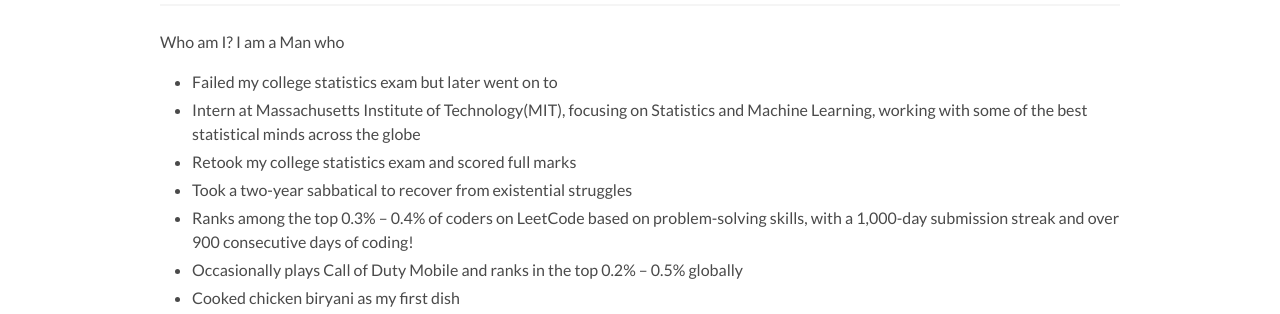
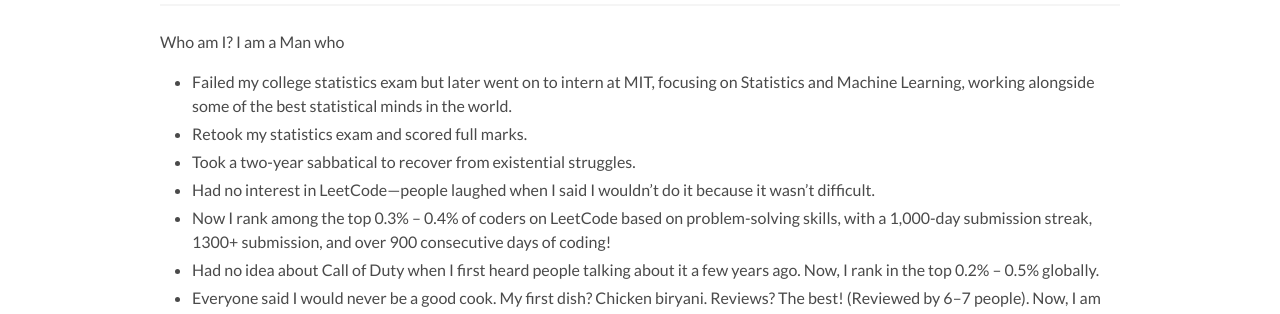
Before and after one commit to krdivyamani/portfolio, a plain HTML site: page index.html in a window 1280 px wide. Shown: the part 485-799 px from the top of the page. Drawn offline with Linux system fonts and the light colour scheme.

Commit message:
Update index.html
Edited about me

```diff
--- a/index.html
+++ b/index.html
@@ -65,13 +65,13 @@
       <div class="content">
         <p>Who am I? I am a Man who</p>
           <ul>
-            <li>Failed my college statistics exam but later went on to</li>
-            <li>Intern at Massachusetts Institute of Technology(MIT), focusing on Statistics and Machine Learning, working with some of the best statistical minds across the globe</li>
-            <li>Retook my college statistics exam and scored full marks</li>
-            <li>Took a two-year sabbatical to recover from existential struggles</li>
-            <li>Ranks among the top 0.3% – 0.4% of coders on LeetCode based on problem-solving skills, with a 1,000-day submission streak and over 900 consecutive days of coding!</li>
-            <li>Occasionally plays Call of Duty Mobile and ranks in the top 0.2% – 0.5% globally</li>
-            <li>Cooked chicken biryani as my first dish</li>
+            <li>Failed my college statistics exam but later went on to intern at MIT, focusing on Statistics and Machine Learning, working alongside some of the best statistical minds in the world.</li>
+            <li>Retook my statistics exam and scored full marks.</li>
+            <li>Took a two-year sabbatical to recover from existential struggles.</li>
+            <li>Had no interest in LeetCode—people laughed when I said I wouldn’t do it because it wasn’t difficult.</li>
+            <li>Now I rank among the top 0.3% – 0.4% of coders on LeetCode based on problem-solving skills, with a 1,000-day submission streak, 1300+ submission, and over 900 consecutive days of coding!</li>
+            <li>Had no idea about Call of Duty when I first heard people talking about it a few years ago. Now, I rank in the top 0.2% – 0.5% globally.</li>
+            <li>Everyone said I would never be a good cook. My first dish? Chicken biryani. Reviews? The best! (Reviewed by 6–7 people). Now, I am the first choice for cooking during special occasions.</li>
             <li>Barely carries a mobile phone</li>
             <li>Sometimes foresees the future of my friends and family upon their request</li>
           </ul>
```
